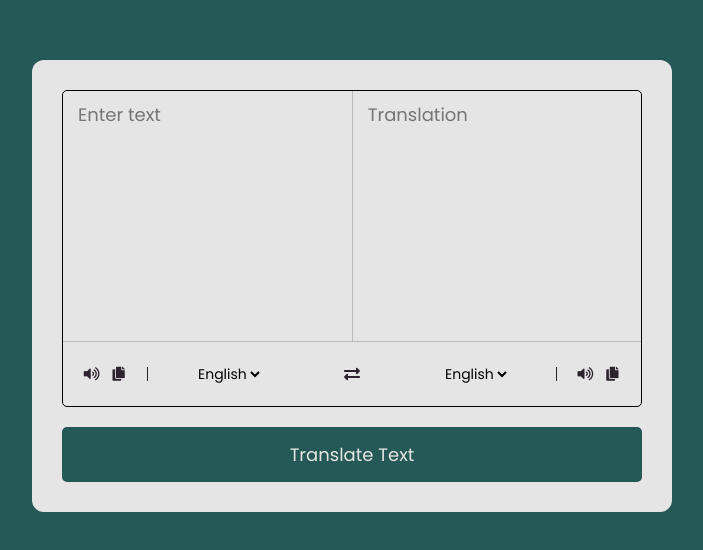
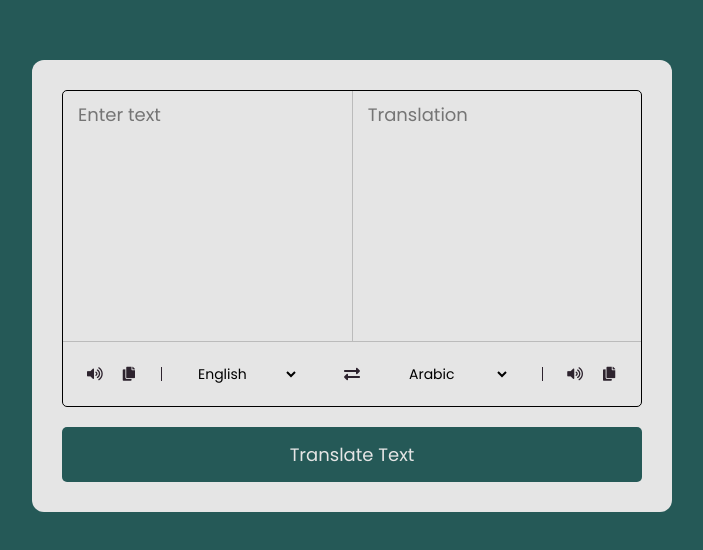
Before and after one commit to TaR3011/Tar-Translator, a plain HTML site: page index.html in a window 1280 px wide. Shown: the part 114-664 px from the top of the page, without its empty margins (288-991 px from the left). Drawn offline with Linux system fonts and the light colour scheme.

Commit message:
add initial select logic

```diff
--- a/index.html
+++ b/index.html
@@ -29,19 +29,11 @@
               <i class="fas fa-volume-up"></i>
               <i class="fas fa-copy"></i>
             </div>
-            <select>
-              <option value="en-US">English</option>
-              <option value="hi-IN">Hindi</option>
-              <option value="ne-NP">Nepali</option>
-            </select>
+            <select id="from"></select>
           </li>
           <li class="exchange"><i class="fas fa-exchange-alt"></i></li>
           <li class="row to">
-            <select>
-              <option value="en-US">English</option>
-              <option value="ar-SA">Arabic</option>
-              <option value="fr-FR">French</option>
-            </select>
+            <select id="to"></select>
             <div class="icons">
               <i class="fas fa-volume-up"></i>
               <i class="fas fa-copy"></i>
@@ -52,4 +44,6 @@
       <button>Translate Text</button>
     </div>
   </body>
+  <script src="js/countries.js"></script>
+  <script src="js/index.js"></script>
 </html>
--- /dev/null
+++ b/js/countries.js
@@ -0,0 +1,99 @@
+const countries = {
+  "am-ET": "Amharic",
+  "ar-SA": "Arabic",
+  "be-BY": "Bielarus",
+  "bem-ZM": "Bemba",
+  "bi-VU": "Bislama",
+  "bjs-BB": "Bajan",
+  "bn-IN": "Bengali",
+  "bo-CN": "Tibetan",
+  "br-FR": "Breton",
+  "bs-BA": "Bosnian",
+  "ca-ES": "Catalan",
+  "cop-EG": "Coptic",
+  "cs-CZ": "Czech",
+  "cy-GB": "Welsh",
+  "da-DK": "Danish",
+  "dz-BT": "Dzongkha",
+  "de-DE": "German",
+  "dv-MV": "Maldivian",
+  "el-GR": "Greek",
+  "en-GB": "English",
+  "es-ES": "Spanish",
+  "et-EE": "Estonian",
+  "eu-ES": "Basque",
+  "fa-IR": "Persian",
+  "fi-FI": "Finnish",
+  "fn-FNG": "Fanagalo",
+  "fo-FO": "Faroese",
+  "fr-FR": "French",
+  "gl-ES": "Galician",
+  "gu-IN": "Gujarati",
+  "ha-NE": "Hausa",
+  "he-IL": "Hebrew",
+  "hi-IN": "Hindi",
+  "hr-HR": "Croatian",
+  "hu-HU": "Hungarian",
+  "id-ID": "Indonesian",
+  "is-IS": "Icelandic",
+  "it-IT": "Italian",
+  "ja-JP": "Japanese",
+  "kk-KZ": "Kazakh",
+  "km-KM": "Khmer",
+  "kn-IN": "Kannada",
+  "ko-KR": "Korean",
+  "ku-TR": "Kurdish",
+  "ky-KG": "Kyrgyz",
+  "la-VA": "Latin",
+  "lo-LA": "Lao",
+  "lv-LV": "Latvian",
+  "men-SL": "Mende",
+  "mg-MG": "Malagasy",
+  "mi-NZ": "Maori",
+  "ms-MY": "Malay",
+  "mt-MT": "Maltese",
+  "my-MM": "Burmese",
+  "ne-NP": "Nepali",
+  "niu-NU": "Niuean",
+  "nl-NL": "Dutch",
+  "no-NO": "Norwegian",
+  "ny-MW": "Nyanja",
+  "ur-PK": "Pakistani",
+  "pau-PW": "Palauan",
+  "pa-IN": "Panjabi",
+  "ps-PK": "Pashto",
+  "pis-SB": "Pijin",
+  "pl-PL": "Polish",
+  "pt-PT": "Portuguese",
+  "rn-BI": "Kirundi",
+  "ro-RO": "Romanian",
+  "ru-RU": "Russian",
+  "sg-CF": "Sango",
+  "si-LK": "Sinhala",
+  "sk-SK": "Slovak",
+  "sm-WS": "Samoan",
+  "sn-ZW": "Shona",
+  "so-SO": "Somali",
+  "sq-AL": "Albanian",
+  "sr-RS": "Serbian",
+  "sv-SE": "Swedish",
+  "sw-SZ": "Swahili",
+  "ta-LK": "Tamil",
+  "te-IN": "Telugu",
+  "tet-TL": "Tetum",
+  "tg-TJ": "Tajik",
+  "th-TH": "Thai",
+  "ti-TI": "Tigrinya",
+  "tk-TM": "Turkmen",
+  "tl-PH": "Tagalog",
+  "tn-BW": "Tswana",
+  "to-TO": "Tongan",
+  "tr-TR": "Turkish",
+  "uk-UA": "Ukrainian",
+  "uz-UZ": "Uzbek",
+  "vi-VN": "Vietnamese",
+  "wo-SN": "Wolof",
+  "xh-ZA": "Xhosa",
+  "yi-YD": "Yiddish",
+  "zu-ZA": "Zulu",
+};
--- /dev/null
+++ b/js/index.js
@@ -0,0 +1,51 @@
+const selectTagEl = document.querySelectorAll("select");
+let option = "";
+
+/////// to set English selected to first selection as default
+// for (country_code in countries) {
+//   let selected;
+//   if (
+//     country_code === "en-GB" &&
+//     selectTagEl[0].getAttribute("id") === "from"
+//   ) {
+//     selected = "selected";
+//   } else if (
+//     country_code === "ar-SA" &&
+//     selectTagEl[1].getAttribute("id") === "to"
+//   ) {
+//     selected = "selected";
+//   } else {
+//     selected = "none";
+//   }
+//   option = `<option value="${country_code}" ${selected}>${countries[country_code]}</option>`;
+//   selectTagEl[0].insertAdjacentHTML("beforeend", option);
+// }
+/////// to set arabic selected to second selection as default
+// for (country_code in countries) {
+//   let selected;
+//   if (country_code === "ar-SA" && selectTagEl[1].getAttribute("id") === "to") {
+//     selected = "selected";
+//   } else if (
+//     country_code === "en-GB" &&
+//     selectTagEl[0].getAttribute("id") === "form"
+//   ) {
+//     selected = "selected";
+//   } else {
+//     selected = "none";
+//   }
+//   option = `<option value="${country_code}" ${selected}>${countries[country_code]}</option>`;
+//   selectTagEl[1].insertAdjacentHTML("beforeend", option);
+// }
+
+selectTagEl.forEach((t, id) => {
+  for (const country_code in countries) {
+    let selected;
+    if (id == 0 && country_code == "en-GB") {
+      selected = "selected";
+    } else if (id == 1 && country_code == "ar-SA") {
+      selected = "selected";
+    }
+    option = `<option value="${country_code}" ${selected}>${countries[country_code]}</option>`;
+    t.insertAdjacentHTML("beforeend", option);
+  }
+});
```
Also changed, not shown: index.js (deleted).
